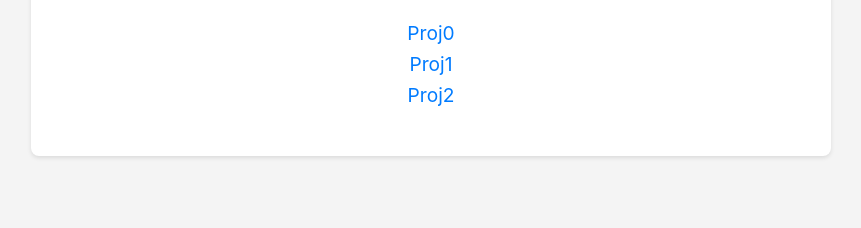
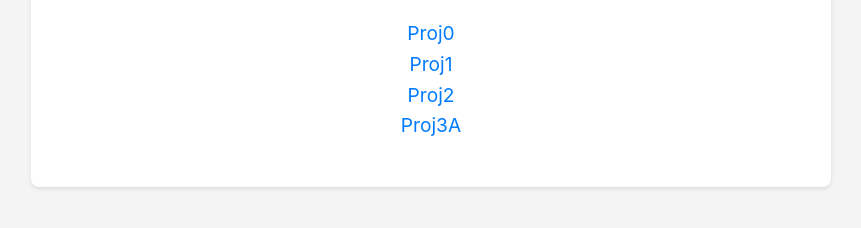
Before and after one commit to wanghaoze-sys/cs180, a plain HTML site: page index.html in a window 1280 px wide. Shown: the part 158-386 px from the top of the page, without its empty margins (209-1070 px from the left). Drawn offline with Linux system fonts and the light colour scheme.

Commit message:
update index.html

```diff
--- a/index.html
+++ b/index.html
@@ -58,6 +58,9 @@
             <li>
                 <a href="proj2/">Proj2</a>
             </li>
+            <li>
+                <a href="proj3a/">Proj3A</a>
+            </li>
         </ul>
     </div>
 </body>
```
